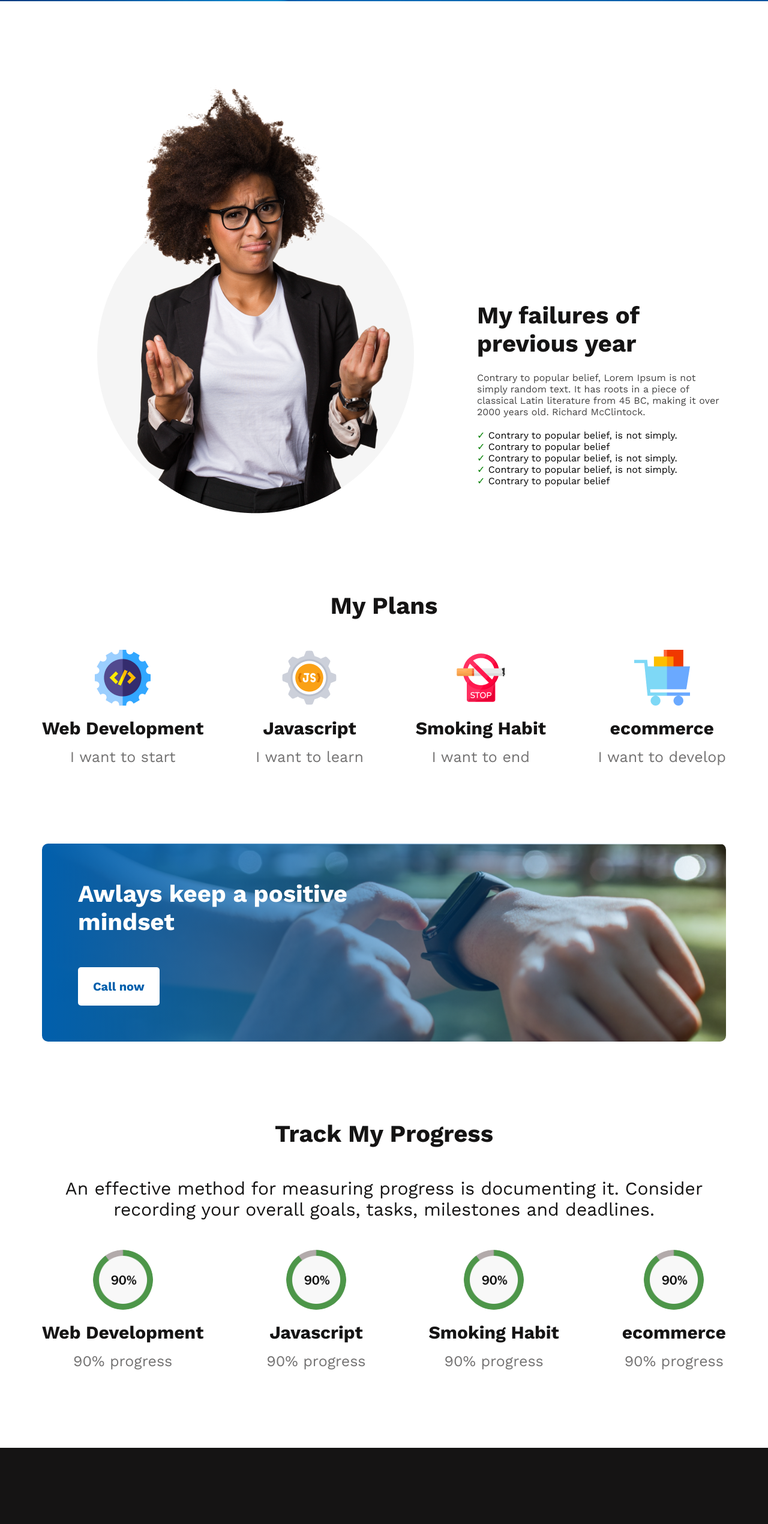
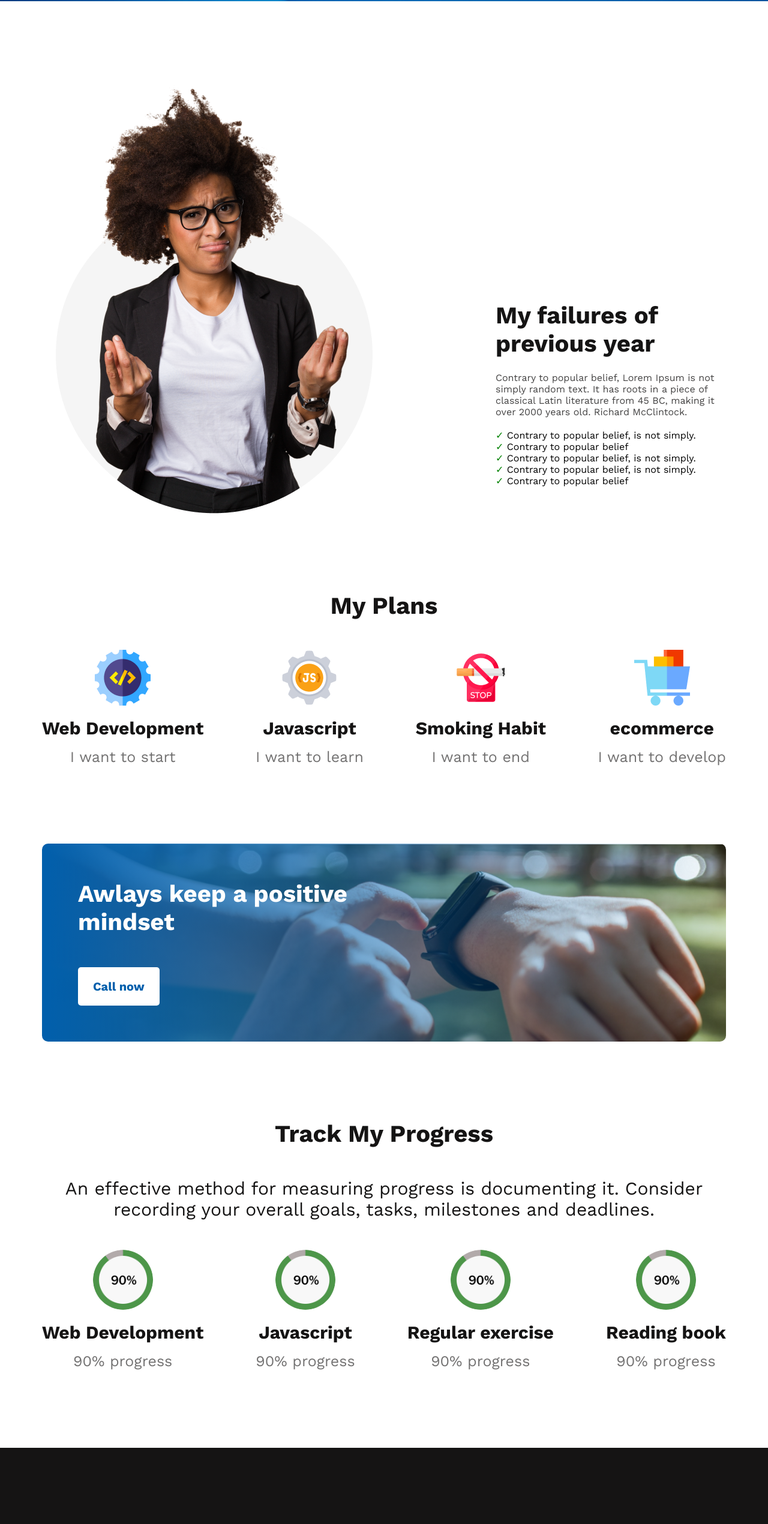
Before and after one commit to Tapaschy/Assignment-1, a plain HTML site: page index.html in a window 1280 px wide. Shown: the part 881-3421 px from the top of the page at 60% size. Drawn offline with nearby package versions, Linux system fonts and the light colour scheme.

Commit message:
final upload

```diff
--- a/index.html
+++ b/index.html
@@ -81,12 +81,12 @@
                 </div>
                 <div class="progress-item">
                     <img src="./images/progress.png" alt="">
-                    <h2 class="item-name">Smoking Habit</h2>
+                    <h2 class="item-name">Regular exercise</h2>
                     <h3 class="item-description">90% progress</h3>
                 </div>
                 <div class="progress-item">
                     <img src="./images/progress.png" alt="">
-                    <h2 class="item-name">ecommerce</h2>
+                    <h2 class="item-name">Reading book</h2>
                     <h3 class="item-description">90% progress</h3>
                 </div>
             </div>
--- a/styles/style.css
+++ b/styles/style.css
@@ -57,7 +57,7 @@
 .failure-previous{
     display: flex;
     justify-content: flex-end;
-    gap: 87px;
+    gap: 187px;
 }
 .failure-content{
     width: 415px;
@@ -201,9 +201,16 @@
 
 .sub-email{
     padding: 20px 130px 20px 20px;
+    border: 1px solid #FFFFFF;
     border-radius: 5px;
+    background-color: #151414;
+}
+input[type="email"].sub-email::placeholder{
+    color: #FFFFFF;
 }
 .subscribe .primary-button{
     background-color: #005FAC;
     color: #FFFFFF;
 }
+
+/* End styles */
```
